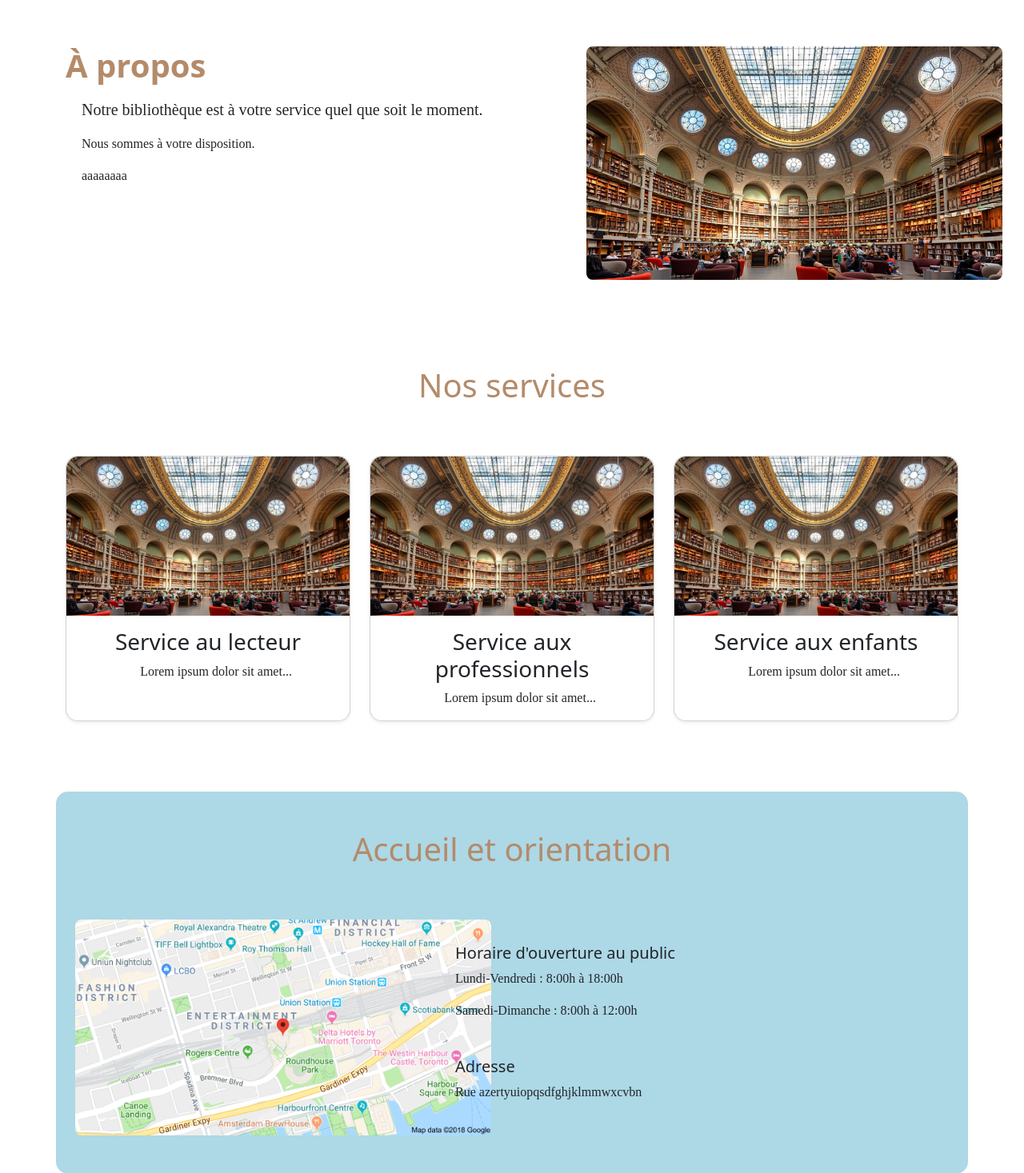
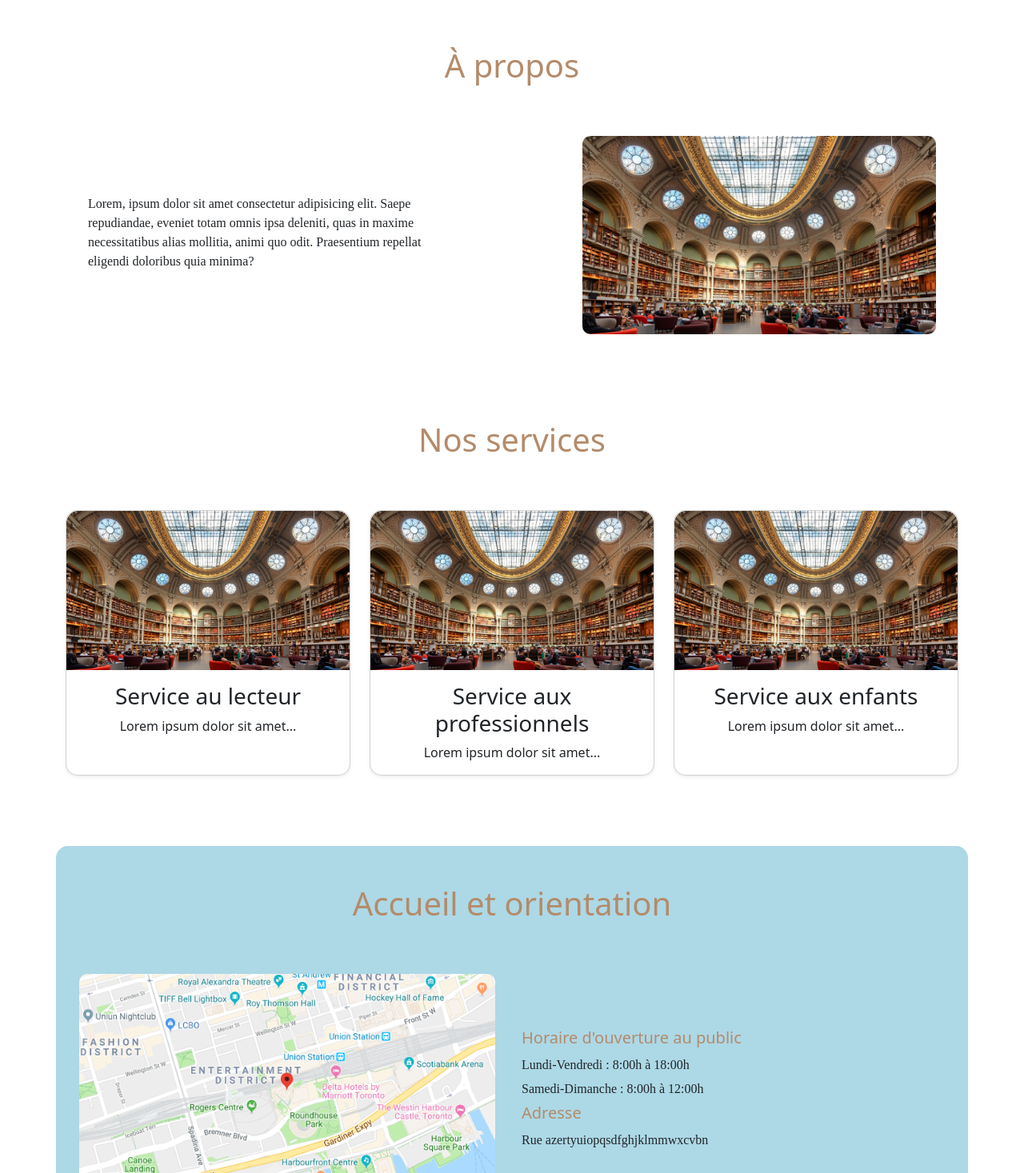
Before and after one commit to AhmedMB02/Biblio, an Angular app: page / in a window 1280 px wide. Shown: the part 643-2110 px from the top of the page at 80% size. Built offline with nearby package versions, Linux system fonts and the light colour scheme.

Commit message:
Ajout page livre

```diff
--- a/src/app/home/home.css
+++ b/src/app/home/home.css
@@ -33,16 +33,11 @@
 /*-----------------Section about--------------- */
 
 .about {
-    padding: 60px 0;
+    padding: 60px 60px;
 }
 .about h1{
     color: #b48b6a;
-}
-.about-container {
-    display: flex;
-    justify-content: space-between; /* texte à gauche / image à droite */
-    align-items: center; /* alignés verticalement */
-    gap: 40px; /* espace entre texte et image */
+    padding-bottom: 40px;
 }
 
 .about-img {
@@ -80,25 +75,30 @@
   border-top-right-radius: 15px;
 }
 /*-----------------Section accueil--------------- */
-
-.accueil{
+.accueil {
   border-radius: 15px;
   margin-top: 40px;
-  background-color:lightblue;
+  background-color: lightblue;
+  padding: 40px 20px;
 }
-.accueil h1 {
+.accueil h1{
   color: #b48b6a;
   padding-bottom: 40px;
 }
-.accueil-container{
-  display: flex;
-  gap: 50px;
+.about-img {
+  width: 100%;
+  height: auto;
+  border-radius: 10px;
+  object-fit: contain;
 }
-.container h5{
-  padding-left: 20px;
-  padding-top: 30px;
+
+/* Texte */
+.horaire h5 {
+  color: #b48b6a;
+  margin-bottom: 10px;
 }
-.container p{
-  padding-left: 20px;
+
+.horaire p {
   font-family: 'Times New Roman', Times, serif;
+  margin-bottom: 6px;
 }
--- a/src/app/home/home.html
+++ b/src/app/home/home.html
@@ -8,25 +8,20 @@
   </div>
 </section>
 
-<section class="about d-flex align-items-center">
-    <div class="container d-flex">
-        <div class="flex-fill">
-            <h1 class="display-6 fw-bold">À propos</h1>
-            <p class="lead mt-3">
-                Notre bibliothèque est à votre service quel que soit le moment.
-            </p>
-            <p>
-                Nous sommes à votre disposition.
-            </p>
-            <p>
-                aaaaaaaa
-            </p>
-        </div>
-
-        <div class="col-md-5 text-end">
-        <img src="assets/images/biblio.jpg" class="about-img img-fluid" alt="Bibliothèque">
-      </div>
+<section class="about d-grid align-items-center">
+  <h1 class="text-center mb-4">À propos</h1>
+  <div class="d-flex justify-content-between align-items-center">
+    <div class="horaire col-md-5 text-start">
+      <p>
+        Lorem, ipsum dolor sit amet consectetur adipisicing elit. Saepe repudiandae,
+        eveniet totam omnis ipsa deleniti, quas in maxime necessitatibus alias mollitia,
+        animi quo odit. Praesentium repellat eligendi doloribus quia minima?
+      </p>
     </div>
+    <div class="col-md-5 ">
+      <img src="assets/images/biblio.jpg" alt="apropos" class="about-img img-fluid">
+    </div>
+  </div>
 </section>
 
 <section class="services container py-5">
@@ -66,16 +61,20 @@
 
 <section class="accueil container py-5">
   <h1 class="text-center mb-4">Accueil et orientation</h1>
-  <div class="container d-flex">
-    <div class="col-md-5 text-end">
-      <img src="assets/images/maps.png" alt="accuiel" class="about-img img-fluid">
+
+  <div class="row align-items-center">
+    <div class="col-12 col-md-6 mb-4 text-center">
+      <img src="assets/images/maps.png" alt="accueil" class="about-img img-fluid">
     </div>
-    <div class="horaire col-md-5 text-start">
-      <h5 class="">Horaire d'ouverture au public</h5>
+
+    <div class="horaire col-12 col-md-6 text-md-start text-center">
+      <h5>Horaire d'ouverture au public</h5>
       <p>Lundi-Vendredi : 8:00h à 18:00h</p>
       <p>Samedi-Dimanche : 8:00h à 12:00h</p>
-      <h5 class="">Adresse</h5>
+
+      <h5>Adresse</h5>
       <p>Rue azertyuiopqsdfghjklmmwxcvbn</p>
     </div>
+
   </div>
 </section>
--- /dev/null
+++ b/src/app/livre-p/livre-p.html
@@ -0,0 +1 @@
+<p>livre-p works!</p>
```
Also changed, not shown: src/app/livre-p/livre-p.ts (added, +11 -0 lines), src/app/livre-p/livre-p.css (added), 1 other file (tests, documents, lock files or other folders).
